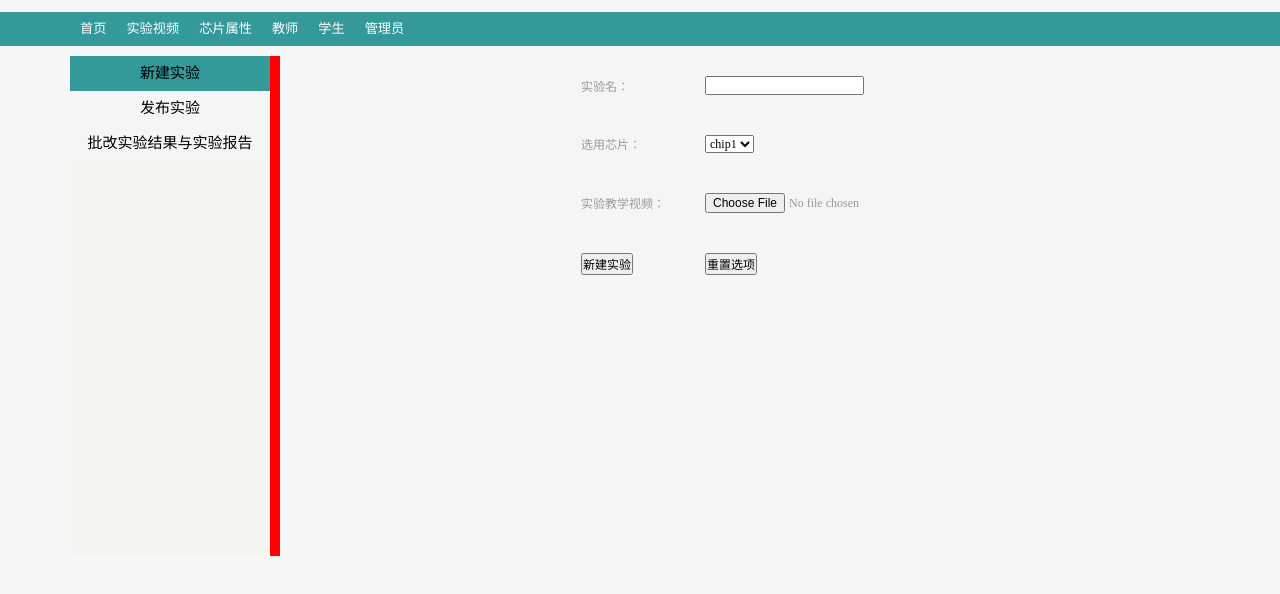
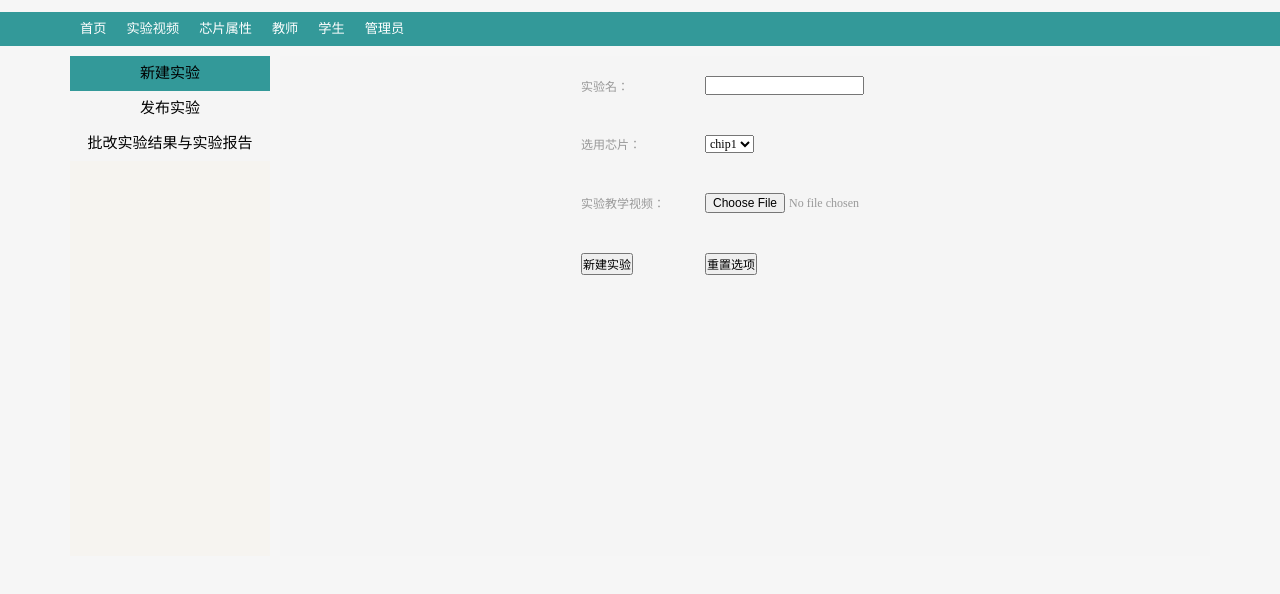
Before and after one commit to diwuhuang/VSES, a website: page views/teachers/newLab.html in a window 1280 px wide. Shown: the part 80-674 px from the top of the page. Drawn offline with Linux system fonts and the light colour scheme.

Commit message:
teacher.css去掉红色的背景

```diff
--- a/public/stylesheets/teacher.css
+++ b/public/stylesheets/teacher.css
@@ -70,7 +70,7 @@
     max-width: 1140px;
     height: 500px;
     margin: 10px auto;
-    background-color: red;
+    /*background-color: #339999;*/
 }
 .contentAdministrator .contentAdministratorLeft{
     width: 200px;
```
